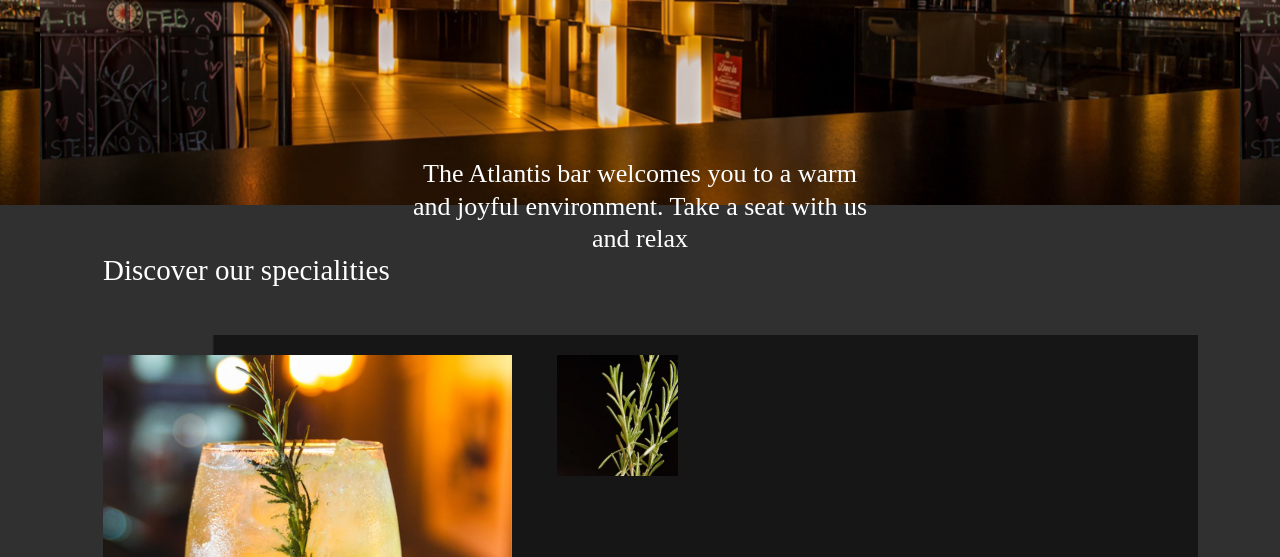
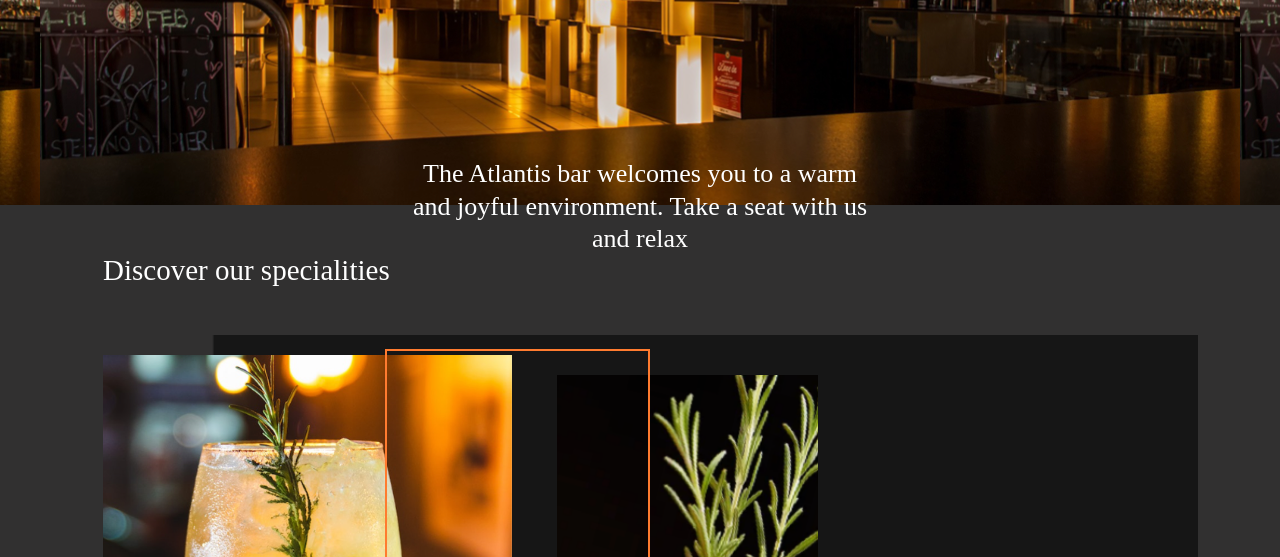
Before and after one commit to Mokawity/exercice-projet-atlantis, a website built with Parcel: page src/index.html in a window 1280 px wide. Shown: the part 395-952 px from the top of the page. Built offline with nearby package versions, Linux system fonts and the light colour scheme.

Commit message:
Fin de matinée

```diff
--- a/src/index.html
+++ b/src/index.html
@@ -114,20 +114,25 @@
         </div>
         <div class="row">
           <div class="col-12">
+            <hr />
             <div class="quote">
               <span>“</span> <br />
-              The world is full of lost ballads just<br />
-              waiting to be rediscovered. <br />
+              The world is full of lost ballads <br />
+              just waiting to be <br />rediscovered. <br />
+            </div>
             <hr />
           </div>
         </div>
-        </div>
+        <div class="container-reservation">
+          <div class="reservation-bg">
             <div class="reservation-section">
               <div class="row">
                 <div class="col-12">
                   <div class="bg-img-reservation">
                     <div class="button-reservation">
                       <img src="../src/img/button reservation.png" alt="" />
+                    </div>
+                  </div>
                 </div>
               </div>
             </div>
@@ -159,7 +164,9 @@
             <div class="col-6">
               <div class="text-menu-2">
                 <div class="title-menu">
-                  <span class="title-menu">The Moongrass’s Enlightenment</span>
+                  <span class="title-menu"
+                    >The Moongrass’s <br />Enlightenment</span
+                  >
                 </div>
                 <div class="description-menu">
                   st. lawrence gin - citrus syrup with rosemary grapefruit juice
@@ -196,7 +203,7 @@
           <div class="col-12">
             <div class="footer-title">Contact us</div>
           </div>
-          <div class="col-6">
+          <div class="col-6 col-lg-12">
             <div class="footer-text">
               <p>
                 2 Catherine Ave, Brooklyn <br />
--- a/src/scss/main.scss
+++ b/src/scss/main.scss
@@ -138,22 +138,29 @@ header {
 }
 
 .ingredient-img-1 {
-  width: 121px;
   position: relative;
+  top: 20px;
+
+  img {
+    width: 100%;
+  }
+
+  &::after {
+    content: "";
+    display: block;
+    height: 100%;
+    width: 100%;
+    border: solid 2px rgb(255, 123, 47);
+    position: absolute;
+    top: -10%;
+    left: -66%;
+  }
 }
 
 @media (max-width: 750px) {
   .ingredient-img-1 {
     display: none;
   }
-}
-
-.golden-box-1 {
-  width: 121px;
-  z-index: 1;
-  position: relative;
-  left: 130px;
-  top: 100px;
 }
 
 @media (max-width: 750px) {
@@ -172,6 +179,15 @@ header {
   margin-right: 21px;
 }
 
+@media (min-width: 992px) {
+  .speciality-title-1 {
+    font-size: 46px;
+    position: relative;
+    right: 190px;
+    top: -130px;
+  }
+}
+
 .speciality-description-1 {
   font-family: Lato-Regular;
   font-size: 13px;
@@ -180,6 +196,15 @@ header {
   padding-bottom: 30px;
   margin-left: 21px;
   margin-right: 21px;
+}
+
+@media (min-width: 992px) {
+  .speciality-description-1 {
+    font-size: 25px;
+    position: relative;
+    top: -130px;
+    right: 190px;
+  }
 }
 
 //SPECIAL 1
@@ -200,30 +225,38 @@ header {
   margin-right: 21px;
 }
 
+@media (min-width: 750px) {
+  .speciality-img-2 {
+    position: relative;
+    right: -330px;
+    top: 80px;
+  }
+}
+
 .ingredient-img-2 {
-  width: 121px;
-  margin-left: 21px;
   position: relative;
-  left: 170px;
-  top: 50px;
+  top: 60px;
+  right: -440;
+  z-index: 1;
+
+  img {
+    width: 100%;
+  }
+
+  &::after {
+    content: "";
+    display: block;
+    height: 100%;
+    width: 100%;
+    border: solid 2px rgb(255, 123, 47);
+    position: absolute;
+    top: -20%;
+    left: -56%;
+  }
 }
 
 @media (max-width: 750px) {
   .ingredient-img-2 {
-    display: none;
-  }
-}
-
-.golden-box-2 {
-  width: 121px;
-  z-index: 1;
-  position: relative;
-  left: 80px;
-  bottom: 20px;
-}
-
-@media (max-width: 750px) {
-  .golden-box-2 {
     display: none;
   }
 }
@@ -238,6 +271,15 @@ header {
   margin-right: 21px;
 }
 
+@media (min-width: 992px) {
+  .speciality-title-2 {
+    font-size: 46px;
+    position: relative;
+    top: -120px;
+    right: 80px;
+  }
+}
+
 .speciality-description-2 {
   font-family: Lato-Regular;
   font-size: 13px;
@@ -248,13 +290,21 @@ header {
   margin-right: 21px;
 }
 
+@media (min-width: 992px) {
+  .speciality-description-2 {
+    font-size: 25px;
+    position: relative;
+    top: -130px;
+    right: 80px;
+  }
+}
+
 //SPECIAL 2
 
 //SPECIAL 3
 
 .speciality-3 {
   padding-top: 20px;
-  padding-bottom: 90px;
   background-image: url(../img/grey-bg.png);
   background-size: cover;
 }
@@ -279,7 +329,7 @@ header {
     display: block;
     height: 100%;
     width: 100%;
-    border: solid px rgb(255, 123, 47);
+    border: solid 2px rgb(255, 123, 47);
     position: absolute;
     top: -10%;
     left: -66%;
@@ -290,14 +340,6 @@ header {
   .ingredient-img-3 {
     display: none;
   }
-}
-
-.golden-box-3 {
-  width: 121px;
-  z-index: 1;
-  position: relative;
-  right: 70px;
-  bottom: 20px;
 }
 
 @media (max-width: 750px) {
@@ -319,6 +361,9 @@ header {
 @media (min-width: 992px) {
   .speciality-title-3 {
     font-size: 46px;
+    position: relative;
+    right: 130px;
+    top: -160px;
   }
 }
 
@@ -326,10 +371,17 @@ header {
   font-family: Lato-Regular;
   font-size: 13px;
   color: #ffffff;
-  letter-spacing: 0;
-  padding-bottom: 10px;
   margin-left: 21px;
   margin-right: 21px;
+}
+
+@media (min-width: 992px) {
+  .speciality-description-3 {
+    font-size: 25px;
+    position: relative;
+    top: -160px;
+    right: 130px;
+  }
 }
 
 //SPECIAL 3
@@ -350,12 +402,15 @@ header {
   font-size: 20px;
   color: #ffffff;
   letter-spacing: 0;
+  height: auto;
 }
 
-@media (max-width: 750px) {
+@media (min-width: 992px) {
   .menu-section {
-    height: 600px;
+    height: 1000px;
     line-height: 20px;
+    margin: auto;
+    width: 908px;
   }
 }
 
@@ -364,6 +419,12 @@ header {
   font-size: 25px;
   padding-top: 10px;
   padding-bottom: 30px;
+}
+
+@media (min-width: 750px) {
+  .main-title-menu {
+    font-size: 40px;
+  }
 }
 
 .title-decoration {
@@ -422,6 +483,14 @@ header {
   padding-top: 40px;
 }
 
+@media (min-width: 992px) {
+  .description-menu {
+    position: relative;
+    left: 20px;
+    font-size: 18px;
+  }
+}
+
 .text-menu-2 {
   padding-bottom: 40px;
 }
@@ -438,12 +507,16 @@ header {
   font-family: GurmukhiMN;
   font-size: 27px;
   text-align: center;
-  padding-bottom: 60px;
+  padding-bottom: 50px;
+  padding-top: 30px;
 }
 
 hr {
-  width: 40px;
+  width: 590px;
   margin: auto;
+  height: 2px;
+  background-color: #ff9900;
+  border: none;
 }
 
 //QUOTE
@@ -451,7 +524,7 @@ hr {
 //RESERVATION
 
 .reservation-section {
-  padding-top: 20px;
+  padding-top: 100px;
   padding-bottom: 34px;
 }
 
@@ -465,7 +538,6 @@ hr {
   background-image: url(../img/reservation.png);
   height: 400px;
   background-position: center;
-  width: auto;
 }
 
 //RESERVATION
```
Lines whose indentation alone changed are shown as unchanged.
